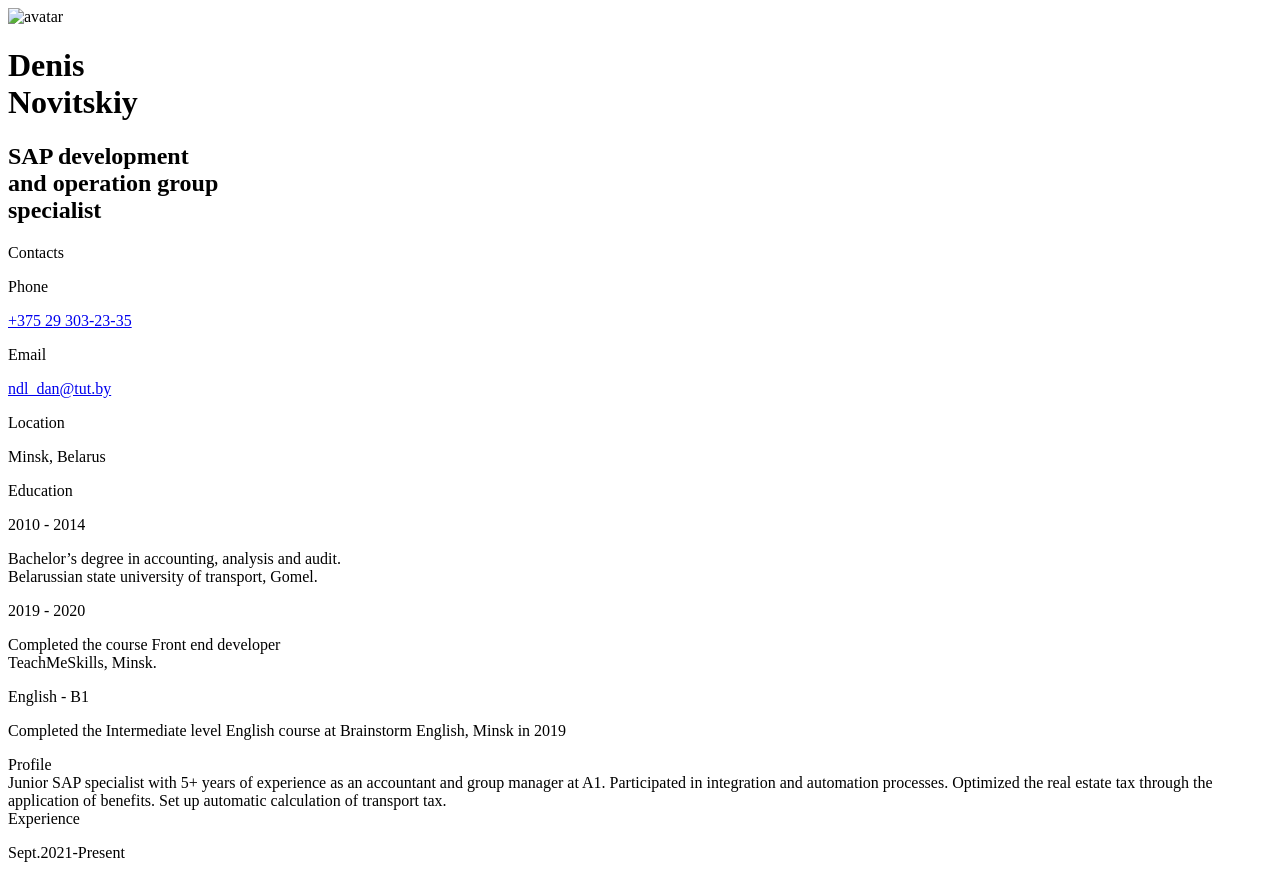
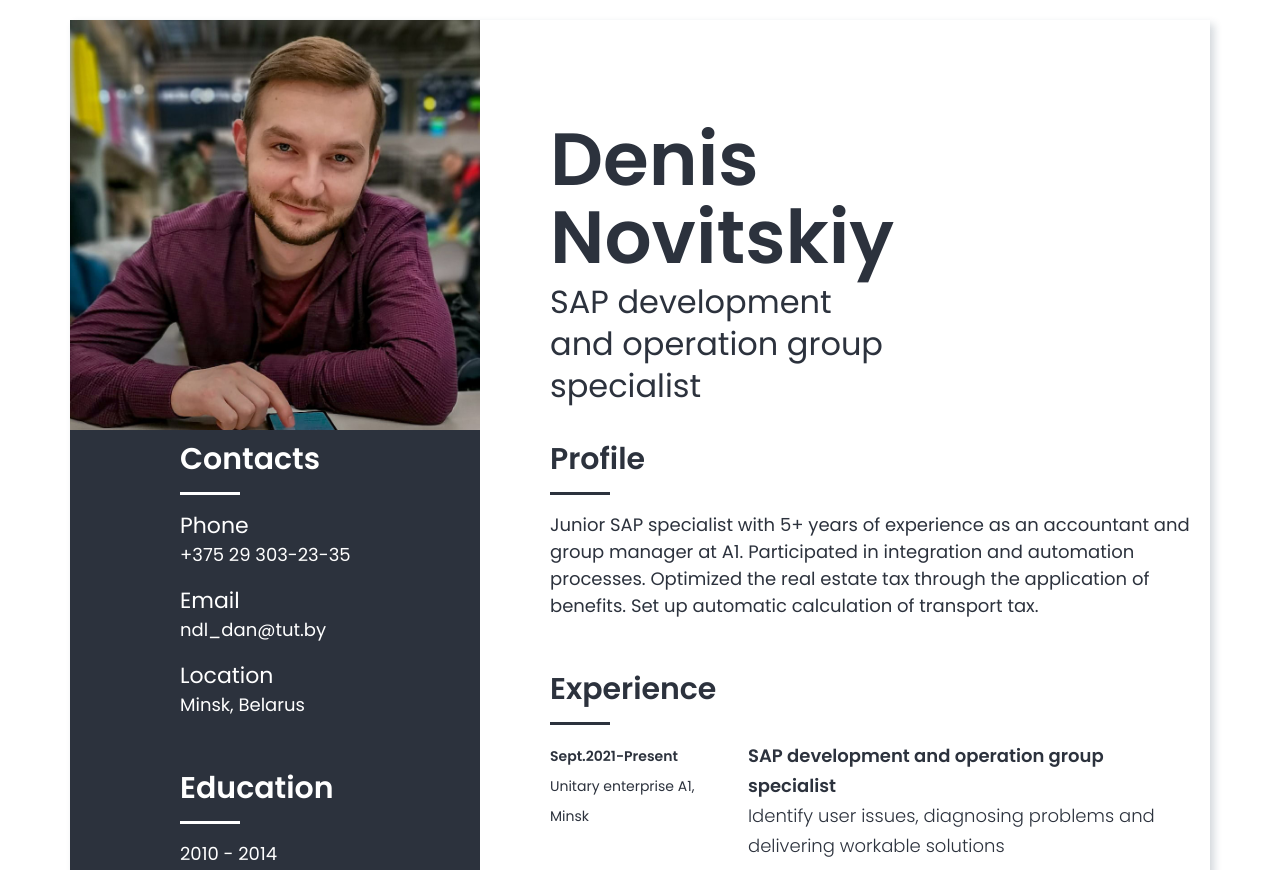
Before and after one commit to d-novitskiy/cv, a plain HTML site: page index.html in a window 1280 px wide. Shown: the top 870 px of the page. Drawn offline with Linux system fonts and the light colour scheme; the site is published under a folder, as on GitHub Pages, so addresses that start at the root find nothing.

Commit message:
fix: fixed links

```diff
--- a/index.html
+++ b/index.html
@@ -5,7 +5,7 @@
 		<meta http-equiv="X-UA-Compatible" content="IE=edge" />
 		<meta name="viewport" content="width=device-width, initial-scale=1.0" />
 		<title>Denis Novitskiy</title>
-		<link rel="stylesheet" href="/css/styles.css" />
+		<link rel="stylesheet" href="css/styles.css" />
 		<link rel="preconnect" href="https://fonts.googleapis.com" />
 		<link rel="preconnect" href="https://fonts.gstatic.com" crossorigin />
 		<link
@@ -16,7 +16,7 @@
 	<body>
 		<div class="container">
 			<header class="header">
-				<div class="avatar"><img src="/img/avatar.jpg" alt="avatar" /></div>
+				<div class="avatar"><img src="img/avatar.jpg" alt="avatar" /></div>
 				<div class="main-info">
 					<h1>
 						Denis <br />
```
